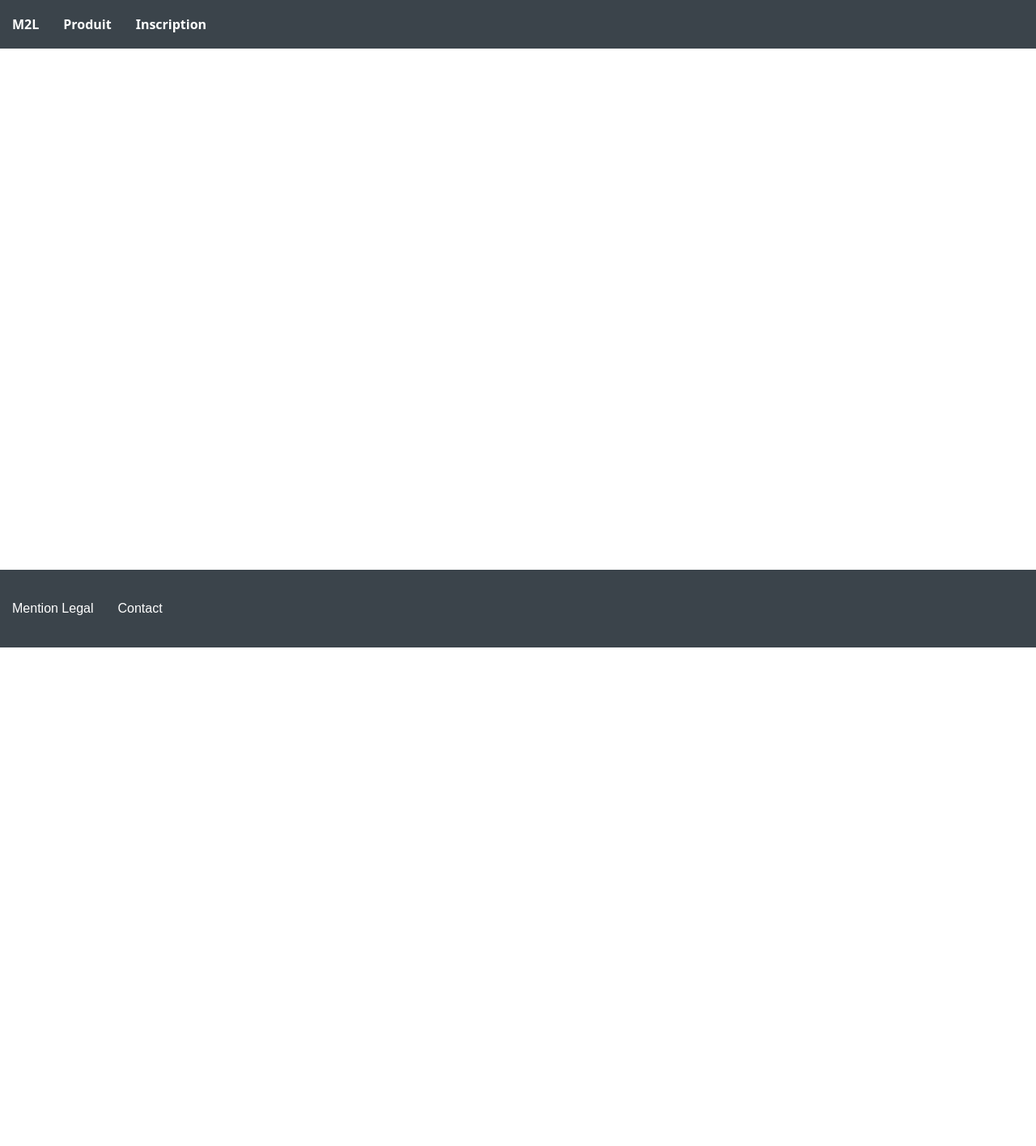
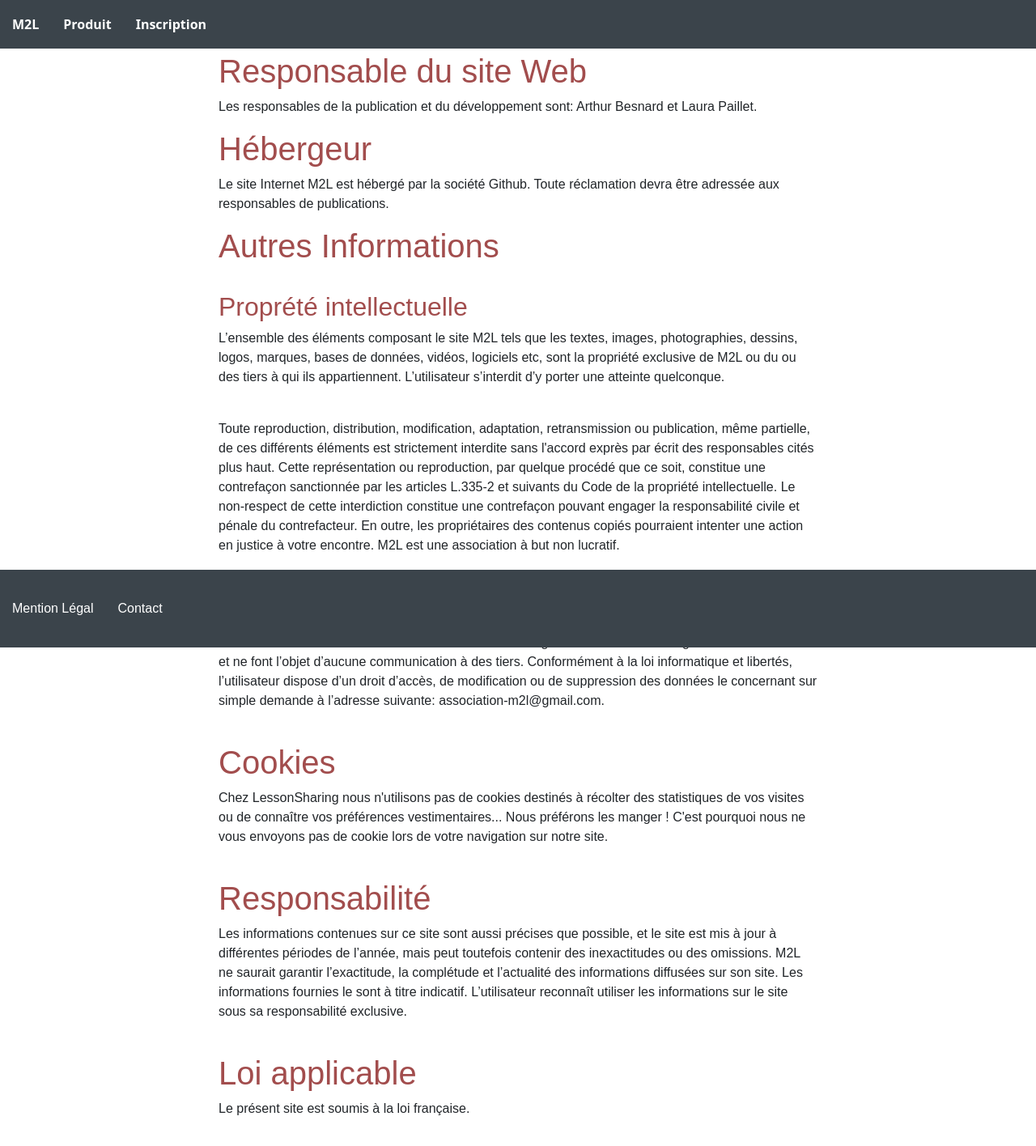
Before and after one commit to Arthurbsnrd/M2L, a React (Create React App) app in the folder ligue/: page /MentionLegal in a window 1280 px wide. Shown: the top 1416 px of the page at 81% size. Before the commit the page ends 800 px from the top, so only its background shows below. Built offline with nearby package versions, Linux system fonts and the light colour scheme.

Commit message:
mention legal + adminProduit

```diff
--- a/ligue/package.json
+++ b/ligue/package.json
@@ -8,6 +8,7 @@
     "@testing-library/user-event": "^13.5.0",
     "axios": "^1.2.1",
     "bootstrap": "^5.2.3",
+    "express": "^4.18.2",
     "react": "^18.2.0",
     "react-bootstrap": "^2.7.0",
     "react-dom": "^18.2.0",
--- a/ligue/src/CSS/Commun.css
+++ b/ligue/src/CSS/Commun.css
@@ -1,7 +1,3 @@
-.footerHeight {
-    padding-top: 0vh;
-}
-
 .fontFamily {
     font-family: Arial, Helvetica, sans-serif !important;
 }
--- /dev/null
+++ b/ligue/src/CSS/MentionLegal.css
@@ -0,0 +1,11 @@
+.mention {
+    margin: 0 15rem;
+}
+
+.mention p {
+    font-size: 16px;
+}
+
+.mention h1, h2 {
+    color: rgb(162, 77, 77);
+}
--- a/ligue/src/JS/App.js
+++ b/ligue/src/JS/App.js
@@ -8,6 +8,7 @@ import Presentation from './Presentation';
 import Contact from './Contact';
 import Panier from './Panier';
 import Inscription from './Inscription';
+import MentionLegal from './MentionLegal';
 import AdminUser from './AdminUser';
 
 
@@ -23,6 +24,7 @@ function App() {
         <Route path="/produit" element={<Produit/>} ></Route>
         <Route path='/Contact' element={<Contact/>}></Route>
         <Route path='/Admin/users' element={<AdminUser/>}></Route>
+        <Route path='/MentionLegal' element={<MentionLegal/>}></Route>
       </Routes>
       <Footer />
 
--- a/ligue/src/JS/Footer.js
+++ b/ligue/src/JS/Footer.js
@@ -1,6 +1,5 @@
 import '../CSS/Footer.css';
 import '../CSS/Commun.css';
-
 import { Link } from "react-router-dom";
 import 'bootstrap/dist/css/bootstrap.min.css';
 
@@ -8,11 +7,9 @@ function Footer() {
     return (
       <div>
         <div className='footer fontFamily'>
-          <li>Mention Legal</li>
-
-          {/* <Link to="/Contact">
-            <li>Contact</li>
-          </Link> */}
+          <Link to="/MentionLegal">
+            <li>Mention Légal</li>
+          </Link>
           <Link to="/Contact">
             <li>Contact</li>
           </Link>
--- /dev/null
+++ b/ligue/src/JS/MentionLegal.js
@@ -0,0 +1,65 @@
+// MentionLegal
+import '../CSS/Commun.css';
+import '../CSS/MentionLegal.css';
+import 'bootstrap/dist/css/bootstrap.min.css';
+
+function MentionLegal() {
+    return (
+      <div>
+        <div className='marginBottom margintop'>
+            <div className='fontFamily mention'>
+                <h1>Responsable du site Web</h1>
+                <p>Les responsables de la publication et du développement sont: Arthur Besnard et Laura Paillet.</p>
+                <h1>Hébergeur</h1>
+                <p>
+                    Le site Internet M2L est hébergé par la société Github.
+                    Toute réclamation devra être adressée
+                    aux responsables de publications.
+                </p>
+                <h1>Autres Informations</h1>
+                <br/>
+                <h2>Proprété intellectuelle</h2>
+                <p>
+                    L’ensemble des éléments composant le site M2L tels que les textes, images, photographies, dessins, logos,
+                    marques, bases de données, vidéos, logiciels etc, sont la propriété exclusive de M2L ou du ou des tiers à qui ils appartiennent.
+                    L’utilisateur s’interdit d’y porter une atteinte quelconque.
+                </p>
+                <br/>
+                <p>Toute reproduction, distribution, modification, adaptation, retransmission ou publication, même partielle,
+                    de ces différents éléments est strictement interdite sans l'accord exprès par écrit des responsables cités plus haut.
+                    Cette représentation ou reproduction, par quelque procédé que ce soit, constitue une contrefaçon sanctionnée par les articles
+                    L.335-2 et suivants du Code de la propriété intellectuelle.
+                    Le non-respect de cette interdiction constitue une contrefaçon pouvant engager la responsabilité civile et pénale du contrefacteur.
+                    En outre, les propriétaires des contenus copiés pourraient intenter une action en justice à votre encontre.
+                    M2L est une association à but non lucratif.
+                </p>
+                <br/>
+                <h1> Informatiques et libertés</h1>
+                <p>Les données recueillies sur le site sont destinées à l’usage de M2L à des fins de gestion administrative et ne font l’objet d’aucune communication à des tiers.
+                    Conformément à la loi informatique et libertés, l’utilisateur dispose d’un droit d’accès, de modification ou de suppression des
+                    données le concernant sur simple demande à l’adresse suivante: association-m2l@gmail.com.
+                </p>
+                <br/>
+                <h1>Cookies</h1>
+                <p>Chez LessonSharing nous n'utilisons pas de cookies destinés à récolter des statistiques de vos visites ou de connaître vos préférences vestimentaires... Nous préférons les manger !
+                    C'est pourquoi nous ne vous envoyons pas de cookie lors de votre navigation sur notre site.
+                </p>
+                <br/>
+                <h1>Responsabilité</h1>
+                <p>Les informations contenues sur ce site sont aussi précises que possible,
+                    et le site est mis à jour à différentes périodes de l’année,
+                    mais peut toutefois contenir des inexactitudes ou des omissions.
+                    M2L ne saurait garantir l’exactitude, la complétude et l’actualité des informations diffusées sur son site.
+                    Les informations fournies le sont à titre indicatif.
+                    L’utilisateur reconnaît utiliser les informations sur le site sous sa responsabilité exclusive.
+                </p>
+                <br/>
+                <h1>Loi applicable</h1>
+                <p>Le présent site est soumis à la loi française.</p>
+            </div>
+        </div>
+      </div>
+    );
+  }
+
+  export default MentionLegal;
```
Also changed, not shown: ligue/src/JS/AdminProduit.js (added, +56 -0 lines), 1 other file (tests, documents, lock files or other folders).
